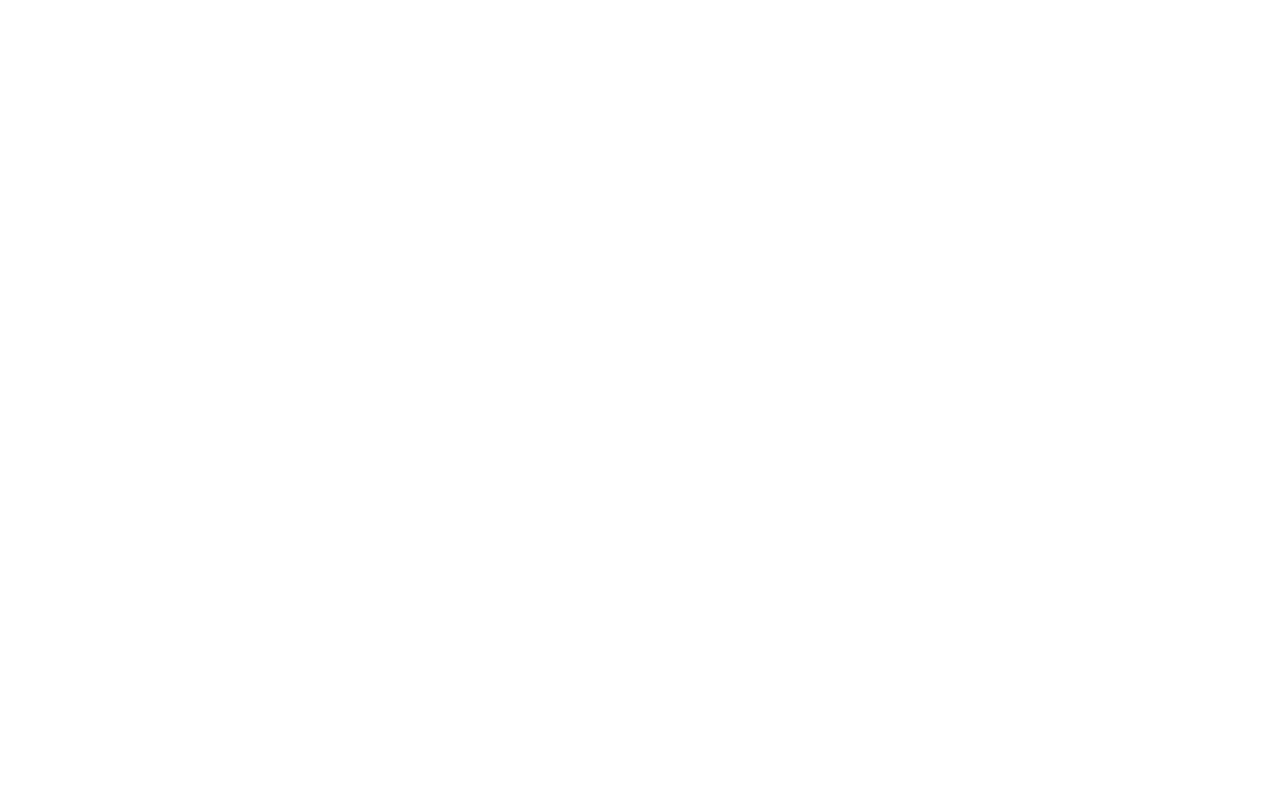
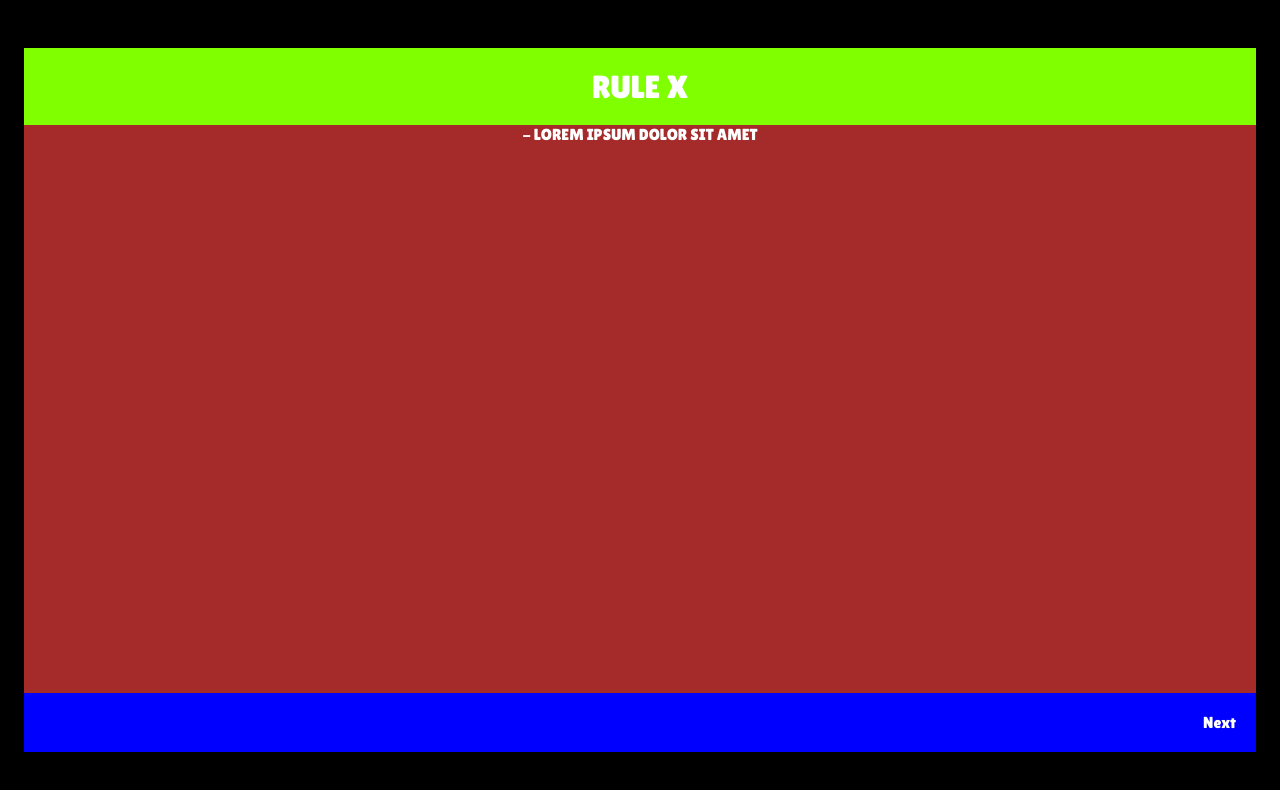
Before and after one commit to Ioshua-N/guess-what, a plain HTML site: page rules/rules.html in a window 1280 px wide. Drawn offline with Linux system fonts and the light colour scheme.

Commit message:
rules update

```diff
--- /dev/null
+++ b/rules/rules.css
@@ -0,0 +1,29 @@
+.rules {
+    background-color: blue;
+    height: 100%;
+    display: flex;
+    flex-direction: column;
+    justify-content: space-between;
+}
+
+.rule-tag {
+    padding: 20px;
+    display: flex;
+    justify-content: center;
+    font-size: xx-large;
+    background-color: chartreuse;
+}
+
+.rule-content {
+    display: flex;
+    justify-content: center;
+    font: size 100px;
+    background-color: brown;
+    height: 100%;
+}
+
+.next-btn {
+    display: flex;
+    justify-content: end;
+    padding: 20px;
+}
--- a/rules/rules.html
+++ b/rules/rules.html
@@ -4,11 +4,29 @@
 <head>
     <meta charset="UTF-8">
     <meta name="viewport" content="width=device-width, initial-scale=1.0">
-    <title>Document</title>
+
+    <!-- stylesheets -->
+    <link rel="stylesheet" href="../main.css">
+    <link rel="stylesheet" href="rules.css">
+
+    <!-- fonte -->
+    <link rel="preconnect" href="https://fonts.googleapis.com">
+    <link rel="preconnect" href="https://fonts.gstatic.com" crossorigin>
+    <link href="https://fonts.googleapis.com/css2?family=Lilita+One&display=swap" rel="stylesheet">
+
+    <title>Rules</title>
 </head>
 
 <body>
-
+    <div class="main">
+        <div class="rules">
+            <div class="rule-tag">RULE X</div>
+            <div class="rule-content">
+                <p> - LOREM IPSUM DOLOR SIT AMET</p>
+            </div>
+            <a id="next"class="next-btn"><div>Next</div><a>
+        </div>
+    </div>
 </body>
 
 </html>
```
